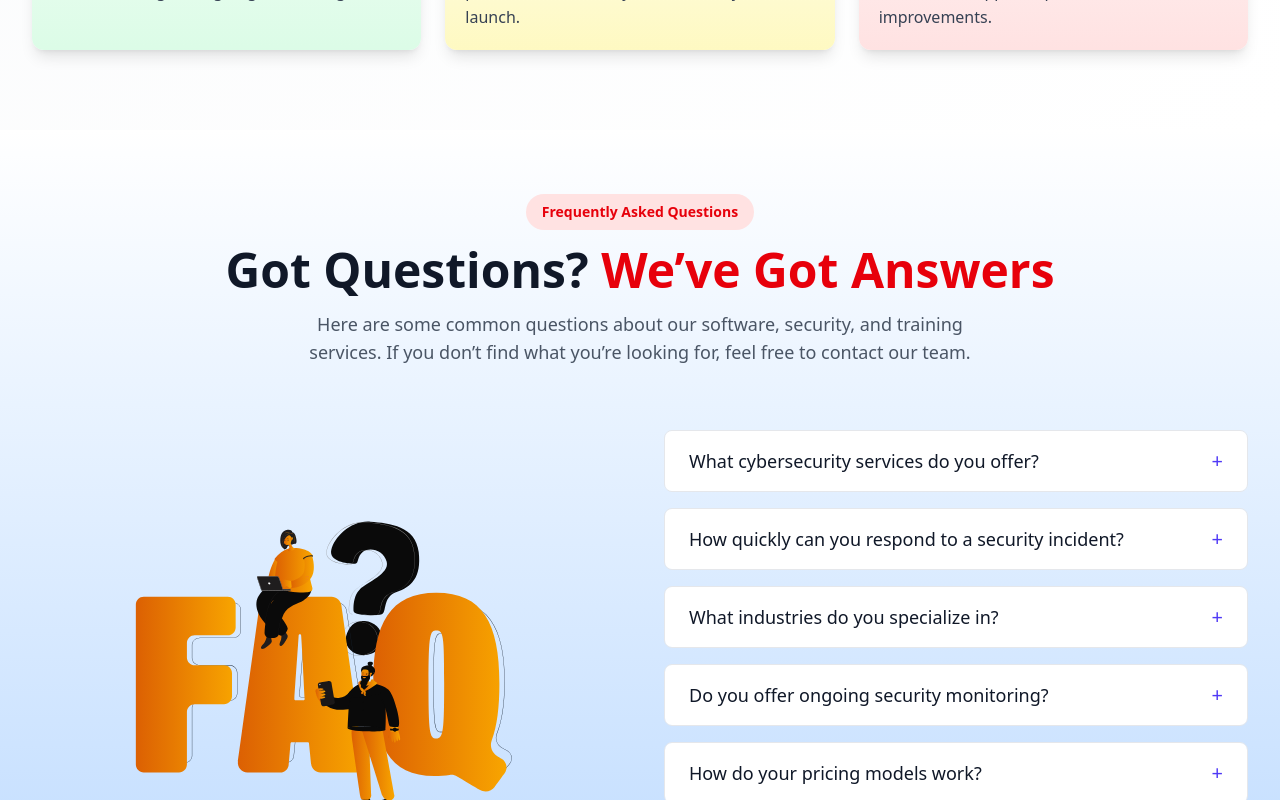
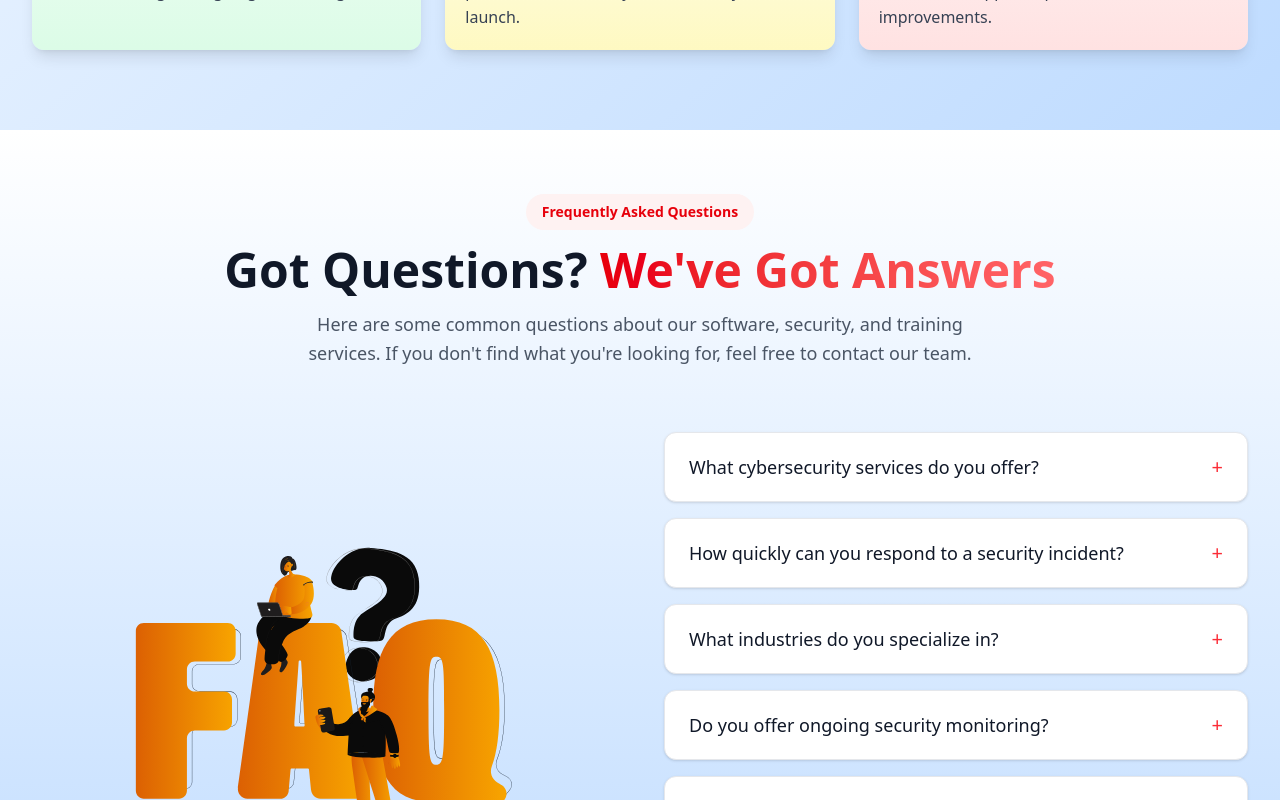
Before and after one commit to iktushar01/Triaxis-Technology-Client, a React (Vite) app: page / in a window 1280 px wide. Shown: the part 2560-3360 px from the top of the page. Built offline with nearby package versions, Linux system fonts and the light colour scheme.

Commit message:
fix design

```diff
--- a/src/Pages/Home/Faq.jsx
+++ b/src/Pages/Home/Faq.jsx
@@ -1,8 +1,7 @@
 import React, { useState } from "react";
 import { Player } from "@lottiefiles/react-lottie-player";
 import animationData from "../../assets/faq.json";
-import { motion } from "framer-motion";
-
+import { motion, AnimatePresence } from "framer-motion";
 
 const Faq = () => {
   const [activeIndex, setActiveIndex] = useState(null);
@@ -45,80 +44,122 @@ const Faq = () => {
   };
 
   return (
-    <div className="py-16 bg-gradient-to-b from-white to-blue-200 px-4 sm:px-6 lg:px-8">
+    <section className="py-16 bg-gradient-to-b from-white to-blue-200 px-4 sm:px-6 lg:px-8">
       <div className="max-w-7xl mx-auto">
         <motion.div
           initial={{ opacity: 0, y: -20 }}
           animate={{ opacity: 1, y: 0 }}
           transition={{ duration: 0.5 }}
-  className="text-center mb-16"
+          className="text-center mb-12 md:mb-16"
         >
           <motion.span
-    className="inline-block px-4 py-2 text-sm font-semibold text-red-600 bg-red-100 rounded-full mb-4"
+            className="inline-block px-4 py-2 text-sm font-semibold text-red-600 bg-red-50 rounded-full mb-4"
             whileHover={{ scale: 1.05 }}
+            whileTap={{ scale: 0.95 }}
           >
             Frequently Asked Questions
           </motion.span>
 
-  <h2 className="text-4xl font-bold text-gray-900 sm:text-5xl mb-4">
-    Got Questions? <span className="text-red-600">We’ve Got Answers</span>
+          <h2 className="text-3xl sm:text-4xl lg:text-5xl font-bold text-gray-900 mb-4">
+            Got Questions?{" "}
+            <span className="text-red-600 bg-gradient-to-r from-red-600 to-red-400 bg-clip-text text-transparent">
+              We've Got Answers
+            </span>
           </h2>
 
-  <p className="max-w-2xl mx-auto text-lg text-gray-600">
-    Here are some common questions about our software, security, and training
-    services. If you don’t find what you’re looking for, feel free to contact
-    our team.
+          <p className="max-w-2xl mx-auto text-base sm:text-lg text-gray-600 leading-relaxed">
+            Here are some common questions about our software, security, and
+            training services. If you don't find what you're looking for, feel
+            free to contact our team.
           </p>
         </motion.div>
 
-        <div className="flex flex-col lg:flex-row gap-12 items-center">
+        <div className="flex flex-col lg:flex-row gap-8 md:gap-12 items-center">
           {/* Lottie Animation - Left Side */}
-          <div className="w-full lg:w-1/2 flex justify-center">
+          <motion.div
+            className="w-full lg:w-1/2 flex justify-center"
+            initial={{ opacity: 0, x: -20 }}
+            animate={{ opacity: 1, x: 0 }}
+            transition={{ delay: 0.2, duration: 0.5 }}
+          >
             <Player
               autoplay
               loop
               src={animationData}
-              style={{ height: "400px", width: "100%" }}
+              style={{ height: "100%", width: "100%" }}
               className="max-w-md"
-            ></Player>
-          </div>
+            />
+          </motion.div>
 
           {/* FAQ Accordion - Right Side */}
-          <div className="w-full lg:w-1/2">
+          <motion.div
+            className="w-full lg:w-1/2"
+            initial={{ opacity: 0, x: 20 }}
+            animate={{ opacity: 1, x: 0 }}
+            transition={{ delay: 0.2, duration: 0.5 }}
+          >
             <div className="space-y-4">
               {faqs.map((faq, index) => (
-                <div
+                <motion.div
                   key={index}
-                  className="border border-gray-200 rounded-lg overflow-hidden transition-all duration-200"
+                  className="border border-gray-200 rounded-xl overflow-hidden bg-white shadow-sm hover:shadow-md transition-shadow"
+                  whileHover={{ y: -2 }}
                 >
                   <button
-                    className="w-full px-6 py-4 text-left flex justify-between items-center bg-white hover:bg-gray-50 transition-colors"
+                    className="w-full px-5 py-4 sm:px-6 sm:py-5 text-left flex justify-between items-center transition-colors"
                     onClick={() => toggleAccordion(index)}
                     aria-expanded={activeIndex === index}
                     aria-controls={`faq-${index}`}
                   >
-                    <span className="font-medium text-gray-900 text-lg">
+                    <span className="font-medium text-gray-900 text-base sm:text-lg">
                       {faq.question}
                     </span>
-                    <span className="text-indigo-600 text-xl">
-                      {activeIndex === index ? "−" : "+"}
-                    </span>
+                    <motion.span
+                      className="text-red-500 text-xl font-medium"
+                      animate={{ rotate: activeIndex === index ? 45 : 0 }}
+                      transition={{ duration: 0.2 }}
+                    >
+                      +
+                    </motion.span>
                   </button>
-                  <div
+                  <AnimatePresence>
+                    {activeIndex === index && (
+                      <motion.div
                         id={`faq-${index}`}
-                    className={`px-6 overflow-hidden transition-all duration-300 ${
-                      activeIndex === index ? "max-h-96 pb-4" : "max-h-0"
-                    }`}
+                        initial={{ height: 0, opacity: 0 }}
+                        animate={{
+                          height: "auto",
+                          opacity: 1,
+                          transition: {
+                            height: { duration: 0.3 },
+                            opacity: { duration: 0.2, delay: 0.1 }
+                          }
+                        }}
+                        exit={{
+                          height: 0,
+                          opacity: 0,
+                          transition: {
+                            height: { duration: 0.2 },
+                            opacity: { duration: 0.1 }
+                          }
+                        }}
+                        className="overflow-hidden"
                       >
-                    <p className="text-gray-600">{faq.answer}</p>
+                        <div className="px-5 sm:px-6 pb-5 sm:pb-6">
+                          <p className="text-gray-600 text-sm sm:text-base leading-relaxed">
+                            {faq.answer}
+                          </p>
+                        </div>
+                      </motion.div>
+                    )}
+                  </AnimatePresence>
+                </motion.div>
+              ))}
+            </div>
+          </motion.div>
         </div>
       </div>
-              ))}
-            </div>
-          </div>
-        </div>
-      </div>
-    </div>
+    </section>
   );
 };
 
--- a/src/Pages/Home/OurProcess.jsx
+++ b/src/Pages/Home/OurProcess.jsx
@@ -89,7 +89,7 @@ const OurProcess = () => {
   };
 
   return (
-    <section className="bg-gradient-to-br from-gray-50 to-white py-12 sm:py-16 lg:py-20 px-4 sm:px-6 lg:px-8">
+    <section className="bg-gradient-to-br from-white to-blue-200 py-12 sm:py-16 lg:py-20 px-4 sm:px-6 lg:px-8">
       <div className="max-w-7xl mx-auto">
         <motion.div
           initial={{ opacity: 0, y: -20 }}
```
Lines whose indentation alone changed are shown as unchanged.
